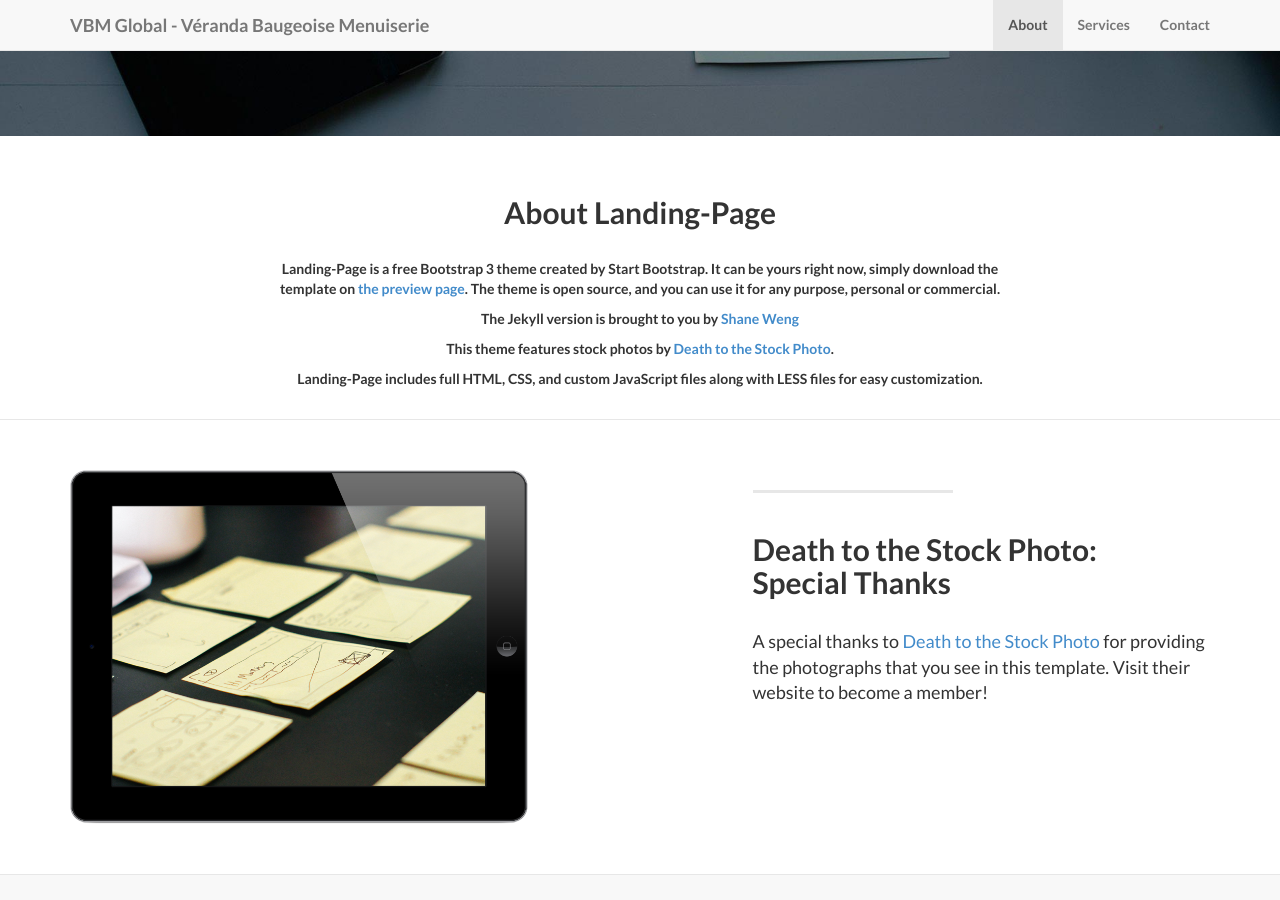
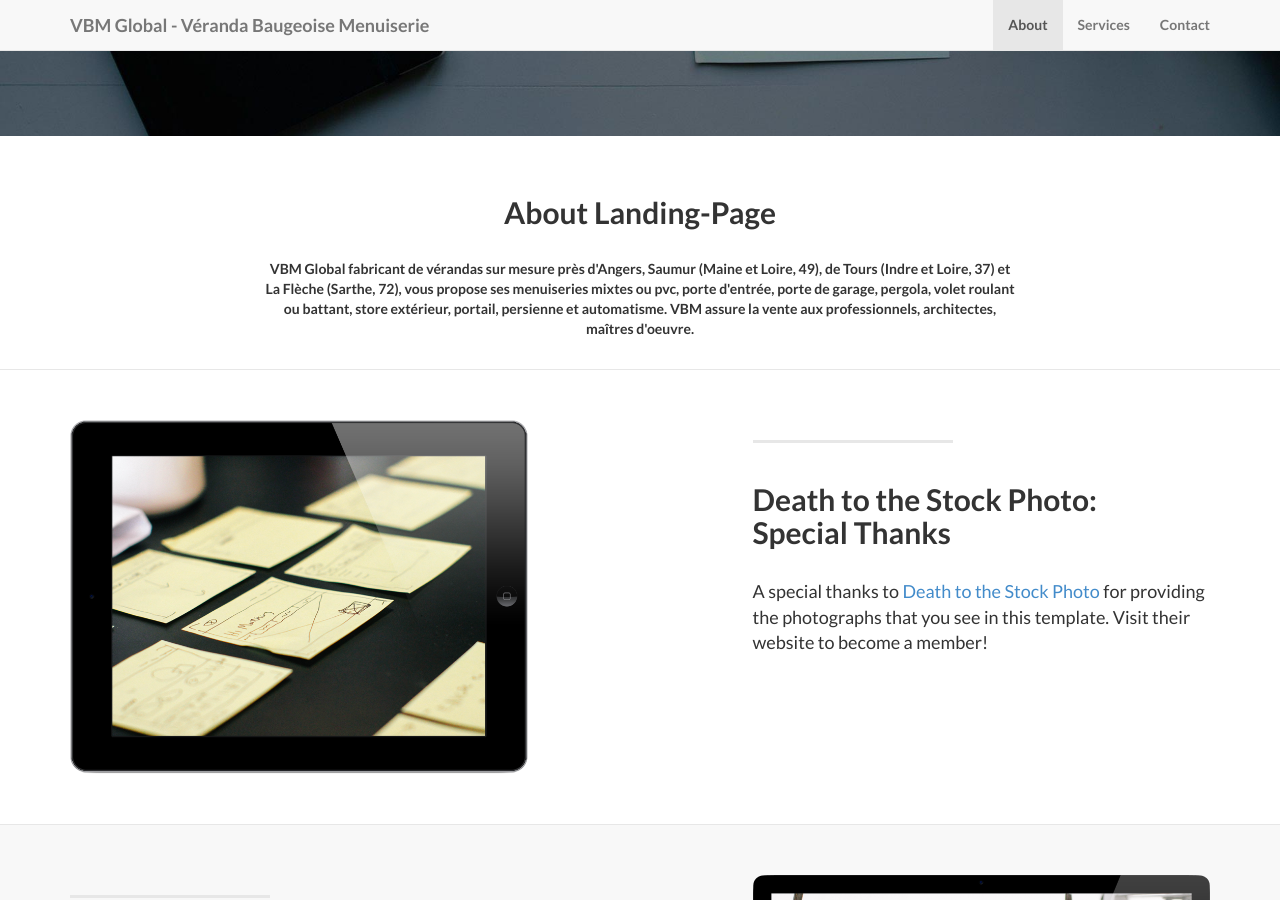
Before and after one commit to juanitito/vbm-landing, a Jekyll site: the page built from index.html, in a window 1280 px wide and 900 px high, scrolled down 641 px. Built offline with Jekyll 4.4.1, drawn with Linux system fonts in a browser that asks for light colours; nearby versions of some CDN libraries; library files that are not in the unit come from our copies.

Commit message:
Update about.html

```diff
--- a/_includes/about.html
+++ b/_includes/about.html
@@ -5,10 +5,7 @@
               <br/><br/>
               <h2>About Landing-Page</h2>
               <br/>
-                <p>Landing-Page is a free Bootstrap 3 theme created by Start Bootstrap. It can be yours right now, simply download the template on <a href="http://startbootstrap.com/template-overviews/landing-page/">the preview page</a>. The theme is open source, and you can use it for any purpose, personal or commercial.</p>
-                <p>The Jekyll version is brought to you by <a href="https://github.com/swcool">Shane Weng</a></p>
-                <p>This theme features stock photos by <a href="http://join.deathtothestockphoto.com//">Death to the Stock Photo</a>.</p>
-                <p>Landing-Page includes full HTML, CSS, and custom JavaScript files along with LESS files for easy customization.</p>
+                <p>VBM Global fabricant de vérandas sur mesure près d'Angers, Saumur (Maine et Loire, 49), de Tours (Indre et Loire, 37) et La Flèche (Sarthe, 72), vous propose ses menuiseries mixtes ou pvc, porte d'entrée, porte de garage, pergola, volet roulant ou battant, store extérieur, portail, persienne et automatisme. VBM assure la vente aux professionnels, architectes, maîtres d'oeuvre.</p>
                 <br/>
               </div>
         </div>
```
